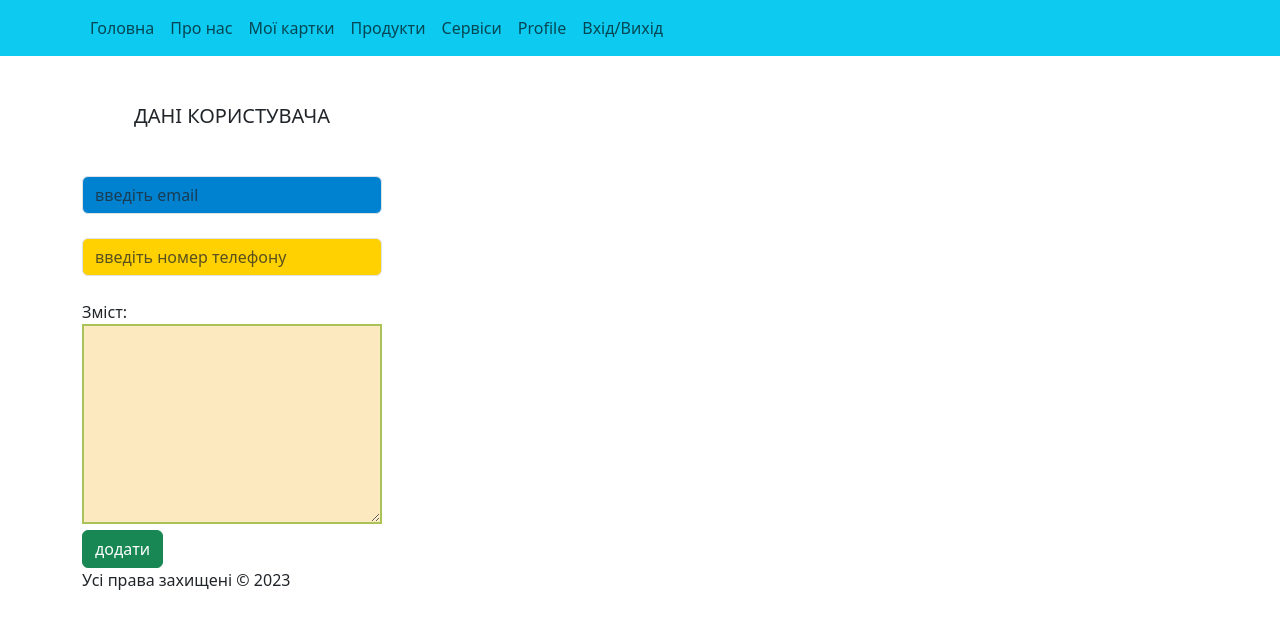
After one commit to barmaleyProgrammer/personal_account, a PHP site: page /profile.php in a window 1280 px wide. The commit adds this page. Shown: the top 629 px of the page. Run offline with PHP 8.4, Linux system fonts and the light colour scheme.

Commit message:
create profile

```diff
--- a/parts/header.php
+++ b/parts/header.php
@@ -35,6 +35,9 @@
                     <a class="nav-link" href="services.php">Сервіси</a>
                 </li>
                 <li class="nav-item">
+                    <a class="nav-link" href="profile.php">Profile</a>
+                </li>
+                <li class="nav-item">
                     <?php if (!empty($_COOKIE['user'] ?? '')): ?>
                         <a class="nav-link" href="log_in.php">Вітаємо, <i><?= $_COOKIE['user']; ?></i></a>
                     <?php else: ?>
--- /dev/null
+++ b/profile.php
@@ -0,0 +1,24 @@
+<?php
+$title = "Profile";
+require('parts/header.php');
+require('reg_auth/db.php');
+global $conn, $userid;
+
+//$sql = 'SELECT * FROM users where id='.$userid.' LIMIT 1';
+?>
+<div class="container">
+    <div id="row">
+        <div class="col-12">
+            <h5 class="text-center text-uppercase color2 mb-5 mt-5">Дані користувача</h5>
+        </div>
+        <form action="add_profile_data.php" method="post">
+            <input type="text" class="form-control" name="email"  id="profEmail" placeholder="введіть email"><br>
+            <input type="text" class="form-control" name="phone" id="profTel" placeholder="введіть номер телефону"><br>
+            <label for="content">
+                Зміст:<textarea rows="10" cols="50" name="comment" id="content"></textarea>
+            <button class="btn btn-success" type="submit">додати</button>
+        </form>
+    </div>
+</div>
+<?php
+require('parts/footer.php');
--- a/style.css
+++ b/style.css
@@ -68,3 +68,17 @@ dialog {
     transform: translate(-30%, -90%);
     cursor: pointer;
 }
+textarea {
+    background: #fce9c0; /* Цвет фона */
+    border: 2px solid #a9c358; /* Параметры рамки */
+    padding: 10px; /* Поля */
+    width: 100%; /* Ширина */
+    height: 200px; /* Высота */
+    box-sizing: border-box; /* Алгоритм расчёта ширины */
+    font-size: 14px; /* Размер шрифта */
+}
+#profEmail {
+    background: #0082d1; /* Цвет фона */
+}#profTel {
+    background: #FFD100; /* Цвет фона */
+}
```
Also changed, not shown: add_profile_data.php (added, +11 -0 lines), for_testing.php (deleted, +0 -46 lines).
